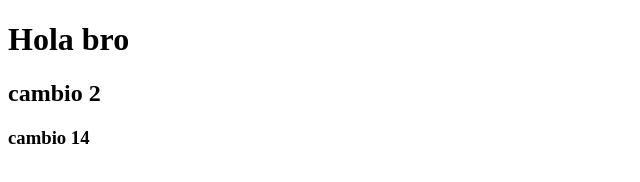
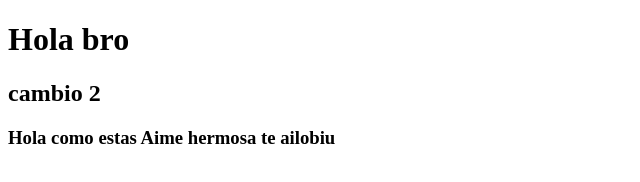
Before and after one commit to arturo8gll/visibilidadWeb2019, a plain HTML site: page index.html in a window 1280 px wide. Shown: the whole page, without its empty margins (0-640 px from the left). Drawn offline with Linux system fonts and the light colour scheme.

Commit message:
ciclo completo

```diff
--- a/index.html
+++ b/index.html
@@ -9,6 +9,6 @@
 <body>
   <h1>Hola bro</h1>
   <h2>cambio 2</h2>
-  <h3>cambio 14</h3>
+  <h3>Hola como estas Aime hermosa te ailobiu</h3>
 </body>
 </html>
```
